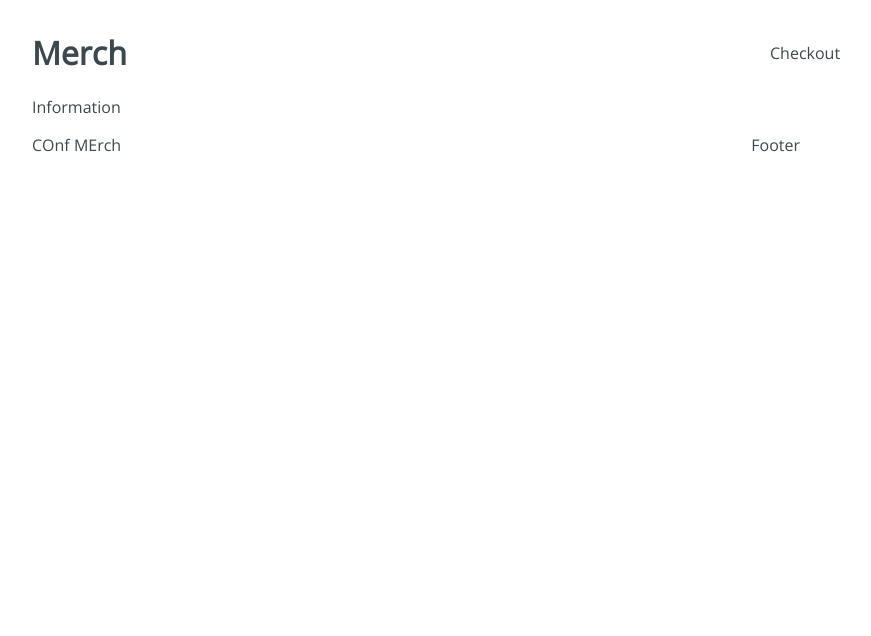
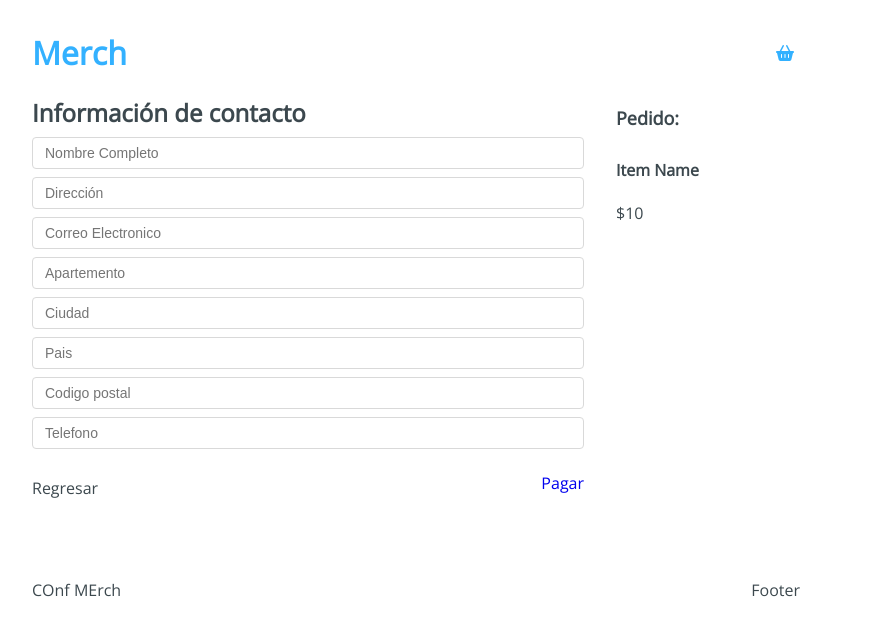
Before and after one commit to smartnix/react-webpack-project-basic, a React app: page /checkout/information in a window 1280 px wide. Shown: the top 636 px of the page, without its empty margins (224-1095 px from the left). Built offline with nearby package versions, Linux system fonts and the light colour scheme.

Commit message:
Se agrego iconos, pantallas de pedido

```diff
--- a/public/index.html
+++ b/public/index.html
@@ -4,6 +4,7 @@
     <meta charset="UTF-8">
     <meta http-equiv="X-UA-Compatible" content="IE=edge">
     <meta name="viewport" content="width=device-width, initial-scale=1.0">
+    <script src="https://kit.fontawesome.com/e6c2c9b519.js" crossorigin="anonymous"></script>
     <title>Document</title>
 </head>
 <body>
--- a/src/components/Header.jsx
+++ b/src/components/Header.jsx
@@ -1,13 +1,19 @@
 import React from 'react';
 import '../styles/components/Header.css';
-
+import { Link } from 'react-router-dom';
 
 const Header = () => {
   return (
     <div className='Header'>
-        <h1 className="Header-title">Merch</h1>
+        <h1 className="Header-title">
+        <Link to="/">
+            Merch
+        </Link>
+        </h1>
         <div className="Header-checkout">
-            Checkout
+            <Link to="/checkout">
+                <i className="fas fa-shopping-basket"></i>
+            </Link>
         </div>
     </div>
   )
--- a/src/containers/Checkout.jsx
+++ b/src/containers/Checkout.jsx
@@ -1,8 +1,32 @@
 import React from 'react';
+import { Link } from 'react-router-dom';
+import '../styles/components/Checkout.css';
+
 
 const Checkout = () => {
   return (
-    <div>Checkout</div>
+    <div className='Checkout'>
+      <div className="Checkout-content">
+        <h3>Lista de Pedidos</h3>
+        <div className="Checkout-item">
+          <div className="Chechout-element">
+            <h4>Iten Name</h4>
+            <span>$10</span>
+          </div>
+          <button type='button'>
+            <i className="fas fa-trash-alt"></i>
+          </button>
+        </div>
+      </div>
+      <div className="Checkout-sidebar">
+        <h3>Total: $10</h3>
+        <Link to="/checkout/information">
+          <button type='button'>
+            Continuar pedido
+          </button>
+        </Link>
+      </div>
+    </div>
   )
 }
 
--- a/src/containers/Information.jsx
+++ b/src/containers/Information.jsx
@@ -1,8 +1,48 @@
 import React from 'react';
+import { Link } from 'react-router-dom';
+import '../styles/components/Information.css';
+
 
 const Information = () => {
   return (
-    <div>Information</div>
+    <div className='Information'>
+      <div className="Information-content">
+        <div className="Information-head">
+          <h2>Información de contacto</h2>
+        </div>
+        <div className="Information-form">
+          <form action="">
+            <input type="text" name="name" placeholder='Nombre Completo' />
+            <input type="text" name="address" placeholder='Dirección' />
+            <input type="text" name="email" placeholder='Correo Electronico' />
+            <input type="text" name="apto" placeholder='Apartemento' />
+            <input type="text" name="city" placeholder='Ciudad' />
+            <input type="text" name="country" placeholder='Pais' />
+            <input type="text" name="cp" placeholder='Codigo postal' />
+            <input type="text" name="phpne" placeholder='Telefono' />
+          </form>
+        </div>
+        <div className="Information-buttons">
+          <div className="Information-back">
+            Regresar
+          </div>
+          <Link to="/checkout/payment">
+            <div className="Information-next">
+              Pagar
+            </div>
+          </Link>
+        </div>
+      </div>
+      <div className="Information-sidebar">
+        <h3>Pedido:</h3>
+        <div className="Information-item">
+          <div className="Information-elment">
+            <h4>Item Name</h4>
+            <span>$10</span>
+          </div>
+        </div>
+      </div>
+    </div>
   )
 }
 
--- a/src/containers/Payment.jsx
+++ b/src/containers/Payment.jsx
@@ -1,8 +1,16 @@
 import React from 'react'
+import '../styles/components/Payment.css';
 
 const Payment = () => {
   return (
-    <div>Payment</div>
+    <div className='Payment'>
+      <div className="Payment-content">
+        <h3>Resumen del pedido</h3>
+        <div className="Payment-button">
+          Boton de pago con Paypal
+        </div>
+      </div>
+    </div>
   )
 }
 
--- a/src/containers/Success.jsx
+++ b/src/containers/Success.jsx
@@ -1,8 +1,17 @@
-import React from 'react'
+import React from 'react';
+import '../styles/components/Success.css';
 
 const Success = () => {
   return (
-    <div>Success</div>
+    <div className='Success'>
+      <div className="Success-content">
+        <h2>Santiago, gracias por tu compra</h2>
+        <span>Tu pedido llegara en 3 dias a tu direccion: </span>
+        <div className="Success-map">
+          Google Maps
+        </div>
+      </div>
+    </div>
   )
 }
 
```
